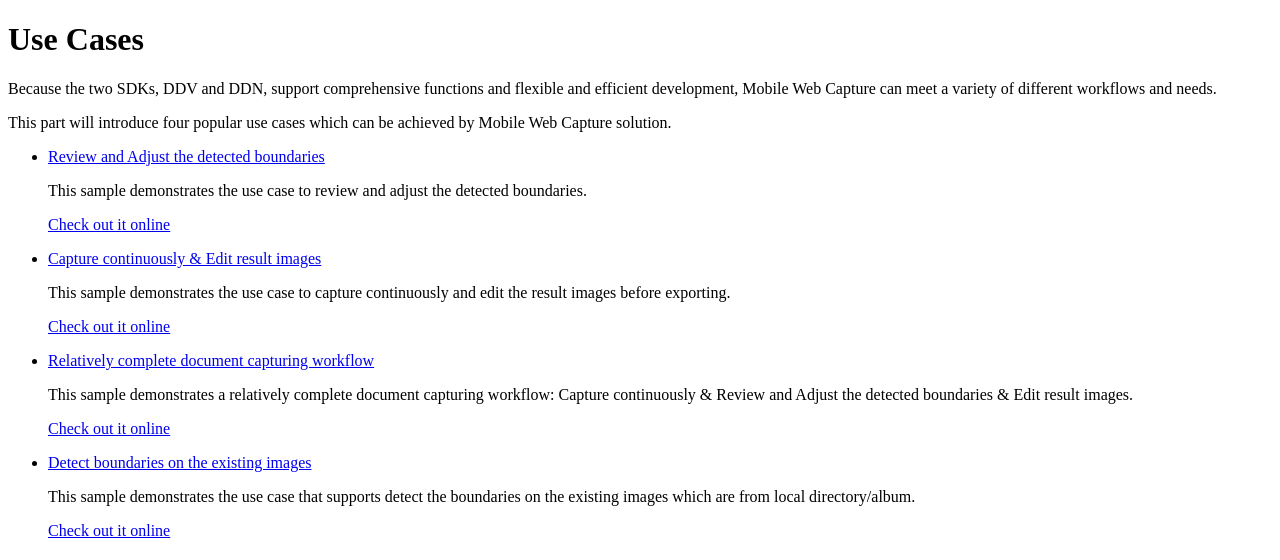
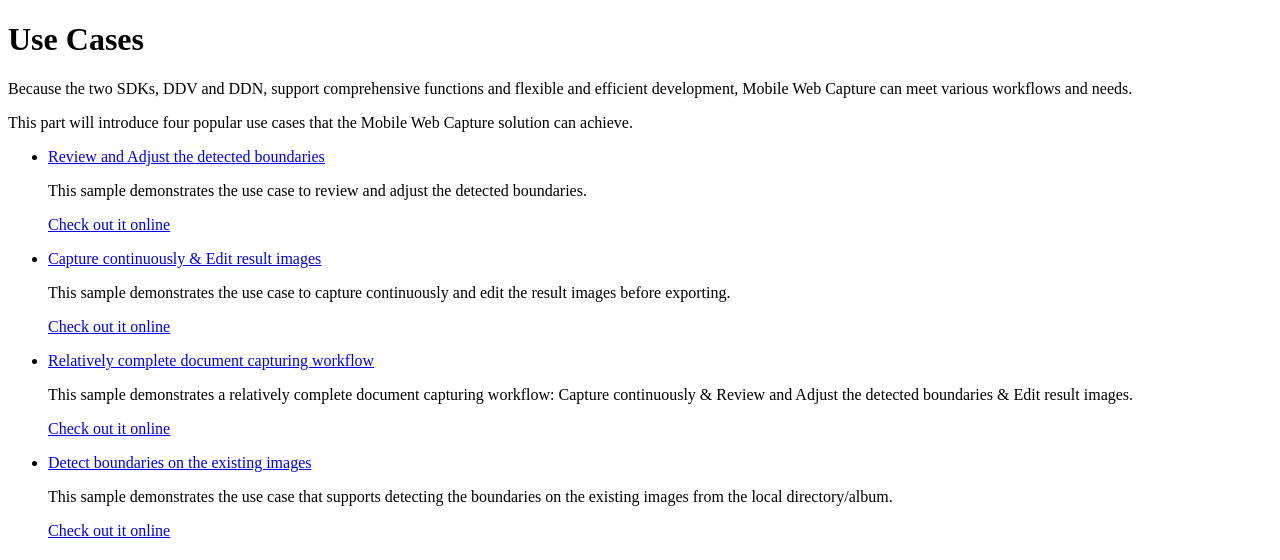
Before and after one commit to dynamsoft-docs/mobile-document-scanner-docs-js, a Jekyll site: the page built from codegallery/usecase/index.md, in a window 1280 px wide. Shown: the part 498-1058 px from the top of the page. Built offline with Jekyll 4.4.1, drawn with Linux system fonts in a browser that asks for light colours.

Commit message:
Update index.md

```diff
--- a/codegallery/usecase/index.md
+++ b/codegallery/usecase/index.md
@@ -12,9 +12,9 @@ permalink: /codegallery/usecases/index.html
 
 # Use Cases
 
-Because the two SDKs, DDV and DDN, support comprehensive functions and flexible and efficient development, Mobile Web Capture can meet a variety of different workflows and needs.
+Because the two SDKs, DDV and DDN, support comprehensive functions and flexible and efficient development, Mobile Web Capture can meet various workflows and needs.
 
-This part will introduce four popular use cases which can be achieved by Mobile Web Capture solution.
+This part will introduce four popular use cases that the Mobile Web Capture solution can achieve.
 
 - [Review and Adjust the detected boundaries]({{ site.codegallery }}usecases/review-adjust-detected-boundaries.html)
 
@@ -36,6 +36,6 @@ This part will introduce four popular use cases which can be achieved by Mobile
 
 - [Detect boundaries on the existing images]({{ site.codegallery }}usecases/detect-boundaries-on-existing-images.html)
 
-    This sample demonstrates the use case that supports detect the boundaries on the existing images which are from local directory/album.
+    This sample demonstrates the use case that supports detecting the boundaries on the existing images from the local directory/album.
 
     [Check out it online](https://dynamsoft.github.io/mobile-web-capture/samples/detect-boundaries-on-existing-images/)
```
